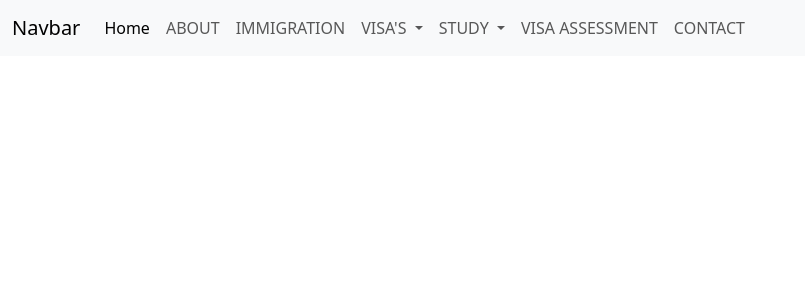
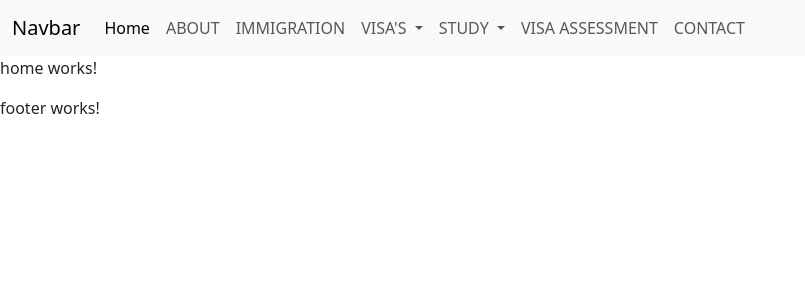
Before and after one commit to dineshargamla/consultancy, an Angular app: page / in a window 1280 px wide. Shown: the top 300 px of the page, without its empty margins (0-805 px from the left). Built offline with nearby package versions, Linux system fonts and the light colour scheme.

Commit message:
fix the layout

```diff
--- a/src/app/app.component.html
+++ b/src/app/app.component.html
@@ -1 +1,3 @@
 <app-nab-bar />
+<app-home/>
+<app-footer/>
--- a/src/app/app.component.ts
+++ b/src/app/app.component.ts
@@ -2,11 +2,12 @@ import { Component } from '@angular/core';
 import { RouterOutlet } from '@angular/router';
 import { HomeComponent } from './home/home.component';
 import { NabBarComponent } from './nab-bar/nab-bar.component';
+import { FooterComponent } from './footer/footer.component';
 
 @Component({
   selector: 'app-root',
   standalone: true,
-  imports: [RouterOutlet,HomeComponent,NabBarComponent],
+  imports: [RouterOutlet,HomeComponent,NabBarComponent,FooterComponent],
   templateUrl: './app.component.html',
   styleUrl: './app.component.css'
 })
```
